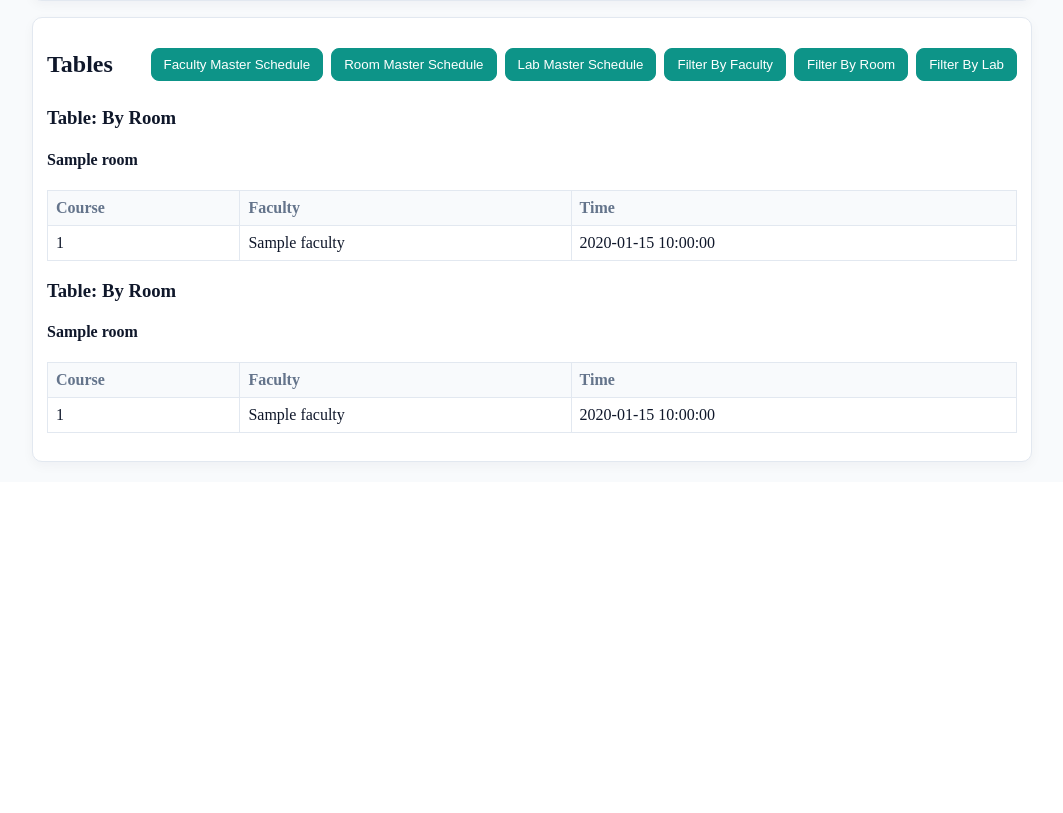
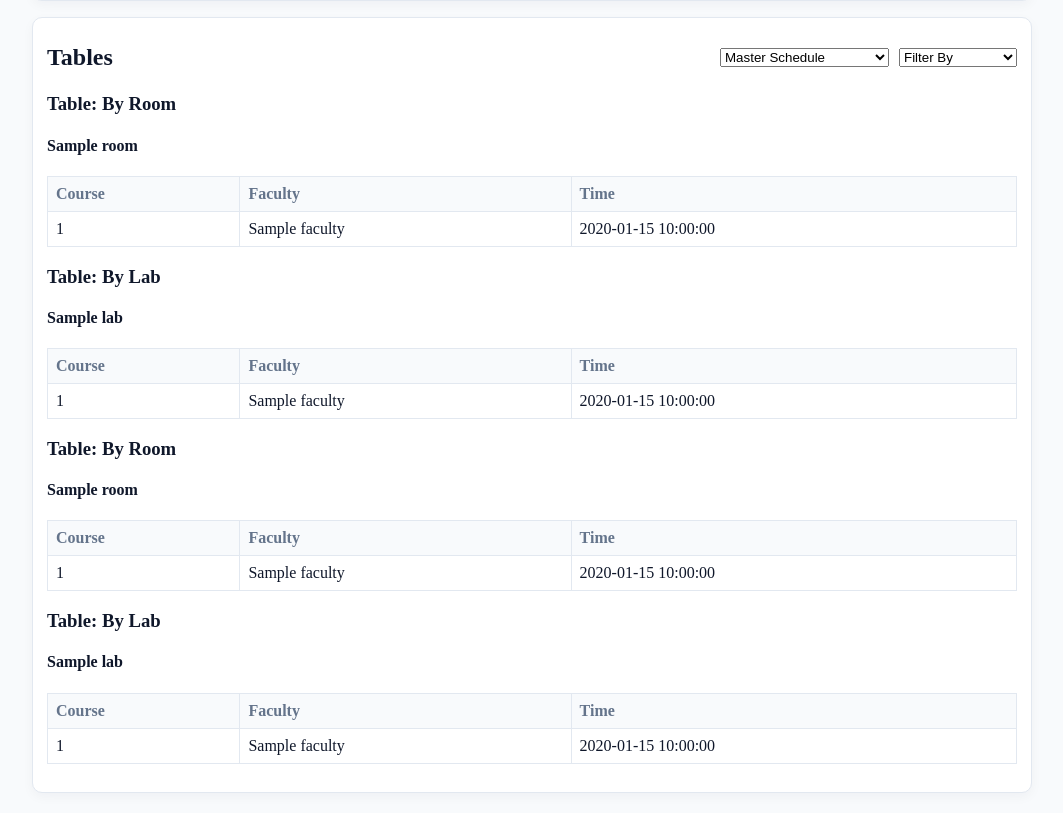
Before and after one commit to mucsci-students/2026sp-420-Maverick, a Flask app: template app/web/templates/viewer.html in a window 1280 px wide. Shown: the part 428-1241 px from the top of the page, without its empty margins (108-1171 px from the left). Before the commit the page ends 893 px from the top, so only its background shows below. Run offline with Flask 3, Linux system fonts and the light colour scheme; the template is opened without the code that fills it: most values are stand-ins (such as "Sample title", 1, 10 or a date in 2020); parts of the project's set-up code (start-up, migrations or seed data) failed here and were passed over.

Commit message:
refactored tabs to dropdown for tabular views

```diff
--- a/app/web/templates/viewer.html
+++ b/app/web/templates/viewer.html
@@ -154,26 +154,26 @@ Extends:
     <h2 style="margin: 0;">Tables</h2>
 
     <!-- Tabs (By Room / By Faculty) -->
-    <div class="row" style="gap: 8px; align-items: center; margin-left: auto;">
-      <button type="button" class="tab-btn" data-tab="master-faculty-table" aria-selected="true">
-        Faculty Master Schedule
-      </button>
-      <button type="button" class="tab-btn" data-tab="master-room-table" aria-selected="false">
-        Room Master Schedule
-      </button>
-      <button type="button" class="tab-btn" data-tab="lab-room-table" aria-selected="false">
-        Lab Master Schedule
-      </button>
-      <button type="button" class="tab-btn" data-tab="filter-by-faculty-table" aria-selected="false">
-        Filter By Faculty
-      </button>
-      <button type="button" class="tab-btn" data-tab="filter-by-room-table" aria-selected="false">
-        Filter By Room
-      </button>
-      <button type="button" class="tab-btn" data-tab="filter-by-lab-table" aria-selected="false">
-        Filter By Lab
-      </button>
+    <div class="row" style="gap: 10px; align-items: center; margin-left: auto;">
+
+      <!-- Master Schedule Dropdown -->
+      <select id="master_menu" class="mode-select" data-group="master">
+        <option value="" selected disabled>Master Schedule</option>
+        <option value="master-faculty-table">Faculty Master Schedule</option>
+        <option value="master-room-table">Room Master Schedule</option>
+        <option value="master-lab-table">Lab Master Schedule</option>
+      </select>
+
+      <!-- Filter By Dropdown -->
+      <select id="filter_menu" class="mode-select" data-group="filter">
+        <option value="" selected disabled>Filter By</option>
+        <option value="filter-by-faculty-table">Filter By Faculty</option>
+        <option value="filter-by-room-table">Filter By Room</option>
+        <option value="filter-by-lab-table">Filter By Lab</option>
+      </select>
+
     </div>
+
   </div>
 
   <!-- Tab Panel: Master Faculty Schedule-->
@@ -241,6 +241,64 @@ Extends:
         </table>
       {% endfor %}
     {% endif %}
+  </div>
+
+  <!-- Tab Panel: Master Lab Scedule -->
+  <!--
+    Table: By Lab
+      - Shows all assignments grouped by lab.
+      - Primary use case: validate lab usage and quickly spot conflicts.
+      - Empty-state message appears when no schedules are loaded.
+  -->
+  <div class="tab-panel" id="tab-master-lab-table">
+    <h3>Table: By Lab</h3>
+
+    {% if data.count == 0 %}
+      <p class="hint">No schedules loaded. Generate or import schedules.</p>
+    {% else %}
+
+      {# 1) Real labs first #}
+      {% for lab, rows in data.by_lab.items() %}
+        {% if lab %}
+          <h4>{{ lab }}</h4>
+          <table>
+            <thead>
+              <tr><th>Course</th><th>Faculty</th><th>Time</th></tr>
+            </thead>
+            <tbody>
+              {% for r in rows %}
+                <tr>
+                  <td>{{ r.course_id }}</td>
+                  <td>{{ r.faculty }}</td>
+                  <td>{{ r.time }}</td>
+                </tr>
+              {% endfor %}
+            </tbody>
+          </table>
+        {% endif %}
+      {% endfor %}
+
+      {# 2) Empty lab group last #}
+      {% if "" in data.by_lab %}
+        <h4>No Labs Assigned</h4>
+        <table>
+          <thead>
+            <tr><th>Course</th><th>Faculty</th><th>Time</th></tr>
+          </thead>
+          <tbody>
+            {% for r in data.by_lab[""] %}
+              <tr>
+                <td>{{ r.course_id }}</td>
+                <td>{{ r.faculty }}</td>
+                <td>{{ r.time }}</td>
+              </tr>
+            {% endfor %}
+          </tbody>
+        </table>
+      {% endif %}
+
+    {% endif %}
+
   </div>
 
   <!-- Tab Panel: Filter By Faculty -->
@@ -312,6 +370,65 @@ Extends:
     {% endif %}
   </div>
 
+  <!-- Tab Panel: Filter By Lab -->
+  <!--
+    Table: Filter By Lab
+      - Shows all assignments grouped by lab.
+      - Filters by lab
+      - Primary use case: validate lab usage and quickly spot conflicts.
+      - Empty-state message appears when no schedules are loaded.
+  -->
+  <div class="tab-panel" id="tab-filter-by-lab-table">
+    <h3>Table: By Lab</h3>
+
+    {% if data.count == 0 %}
+      <p class="hint">No schedules loaded. Generate or import schedules.</p>
+    {% else %}
+
+      {# 1) Real labs first #}
+      {% for lab, rows in data.by_lab.items() %}
+        {% if lab %}
+          <h4>{{ lab }}</h4>
+          <table>
+            <thead>
+              <tr><th>Course</th><th>Faculty</th><th>Time</th></tr>
+            </thead>
+            <tbody>
+              {% for r in rows %}
+                <tr>
+                  <td>{{ r.course_id }}</td>
+                  <td>{{ r.faculty }}</td>
+                  <td>{{ r.time }}</td>
+                </tr>
+              {% endfor %}
+            </tbody>
+          </table>
+        {% endif %}
+      {% endfor %}
+
+      {# 2) Empty lab group last #}
+      {% if "" in data.by_lab %}
+        <h4>No Labs Assigned</h4>
+        <table>
+          <thead>
+            <tr><th>Course</th><th>Faculty</th><th>Time</th></tr>
+          </thead>
+          <tbody>
+            {% for r in data.by_lab[""] %}
+              <tr>
+                <td>{{ r.course_id }}</td>
+                <td>{{ r.faculty }}</td>
+                <td>{{ r.time }}</td>
+              </tr>
+            {% endfor %}
+          </tbody>
+        </table>
+      {% endif %}
+
+    {% endif %}
+
+  </div>
+
 </section>
 
 {% endblock %}
```
